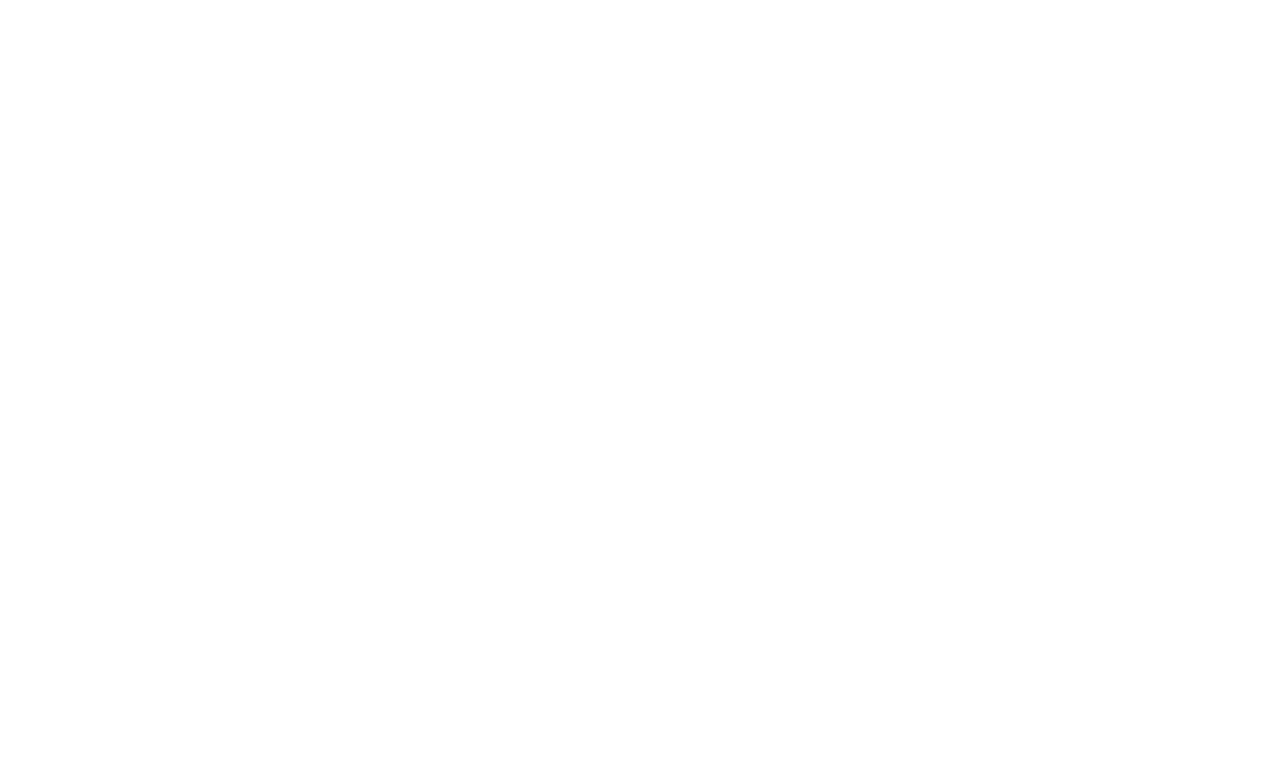
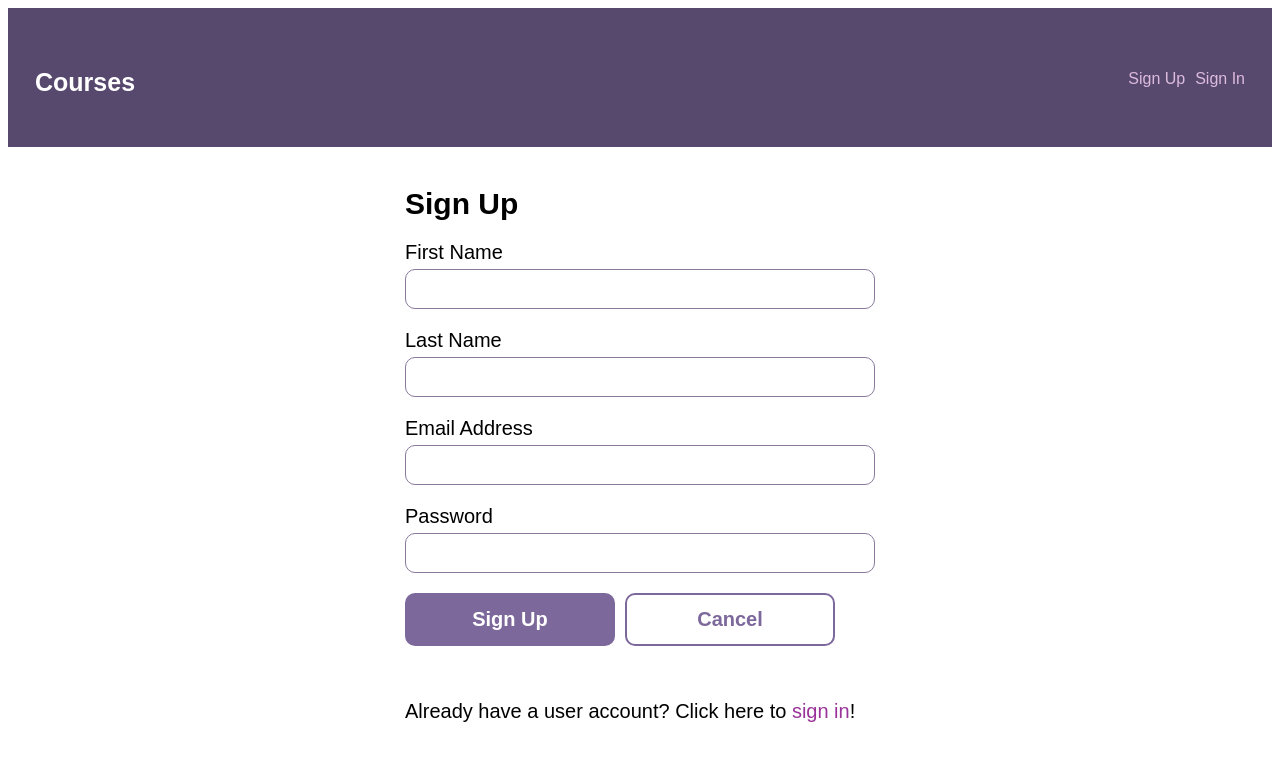
Before and after one commit to ccarver80/React-REST-FS-API, a React (Create React App) app in the folder client/: page /signup in a window 1280 px wide. Before the commit this address had no page. Shown: the top 760 px of the page. Built offline with nearby package versions, Linux system fonts and the light colour scheme; the HTML template or start-up script is replaced by a standard one.

Commit message:
building userSignIn route

```diff
--- a/client/src/App.js
+++ b/client/src/App.js
@@ -5,6 +5,7 @@
 //Components:
 import Courses from './Components/Courses';
 import CourseDetail from './Components/CourseDetail';
+import UserSignIn from './Components/UserSignIn'
 
 
 function App() {
@@ -14,6 +15,7 @@
       <Routes>
         <Route exact path="/" element={<Courses />} />
         <Route path="/api/courses/:id" element={<CourseDetail />} />
+        <Route path="/signup" element={<UserSignIn />} />
       </Routes>
 
      </BrowserRouter>
--- a/client/src/Components/CourseDetail.js
+++ b/client/src/Components/CourseDetail.js
@@ -1,6 +1,6 @@
 import React, { useReducer } from "react";
 import { useState, useEffect } from "react";
-import ReactMarkdown from 'react-markdown'
+import ReactMarkdown from "react-markdown";
 import { useParams, Link } from "react-router-dom";
 
 function CourseDetail() {
@@ -13,12 +13,10 @@
       fetch("http://localhost:5000/api/courses/" + params.id)
         .then((res) => res.json())
         .then((data) => setCourse(data))
-        .catch(err => console.log("OH NO", err));
+        .catch((err) => console.log("OH NO", err));
     }
     fetchData();
   }, []);
-
-
 
   return (
     // ==================================================================================
@@ -67,9 +65,18 @@
           <form>
             <div className="main--flex">
               <div>
+                {/* Header of each course */}
                 <h3 className="course--detail--title">Course</h3>
                 <h4 className="course--name">{course.title}</h4>
-                {/* <p>By {course.User.firstName}</p>    WILL NOT RENDER KEEPS THROWING A "UNDEFINED" ERROR */}
+
+                {/*Conditinal Statement to check if user name exists. Had problems rendering without the conditional statement*/}
+                {course.User ? (
+                  <p>
+                    By: {course.User.firstName} {course.User.lastName}
+                  </p>
+                ) : (
+                  <p>"Uh oh, could not get name"</p>
+                )}
 
                 {/* Markdown description */}
                 <ReactMarkdown children={course.description} />
@@ -79,10 +86,10 @@
                 <p>{course.estimatedTime}</p>
 
                 <h3 className="course--detail--title">Materials Needed</h3>
-                <ul className="course--detail--list">
-                  <ReactMarkdown children={course.materialsNeeded} />
-                </ul>
 
+                <ReactMarkdown className="course--detail--list">
+                  {course.materialsNeeded}
+                </ReactMarkdown>
               </div>
             </div>
           </form>
--- a/client/src/Components/Courses.js
+++ b/client/src/Components/Courses.js
@@ -15,6 +15,19 @@
   }, []);
 
   return (
+    <body>
+    <header>
+            <div className="wrap header--flex">
+                <h1 className="header--logo"><Link to="/">Courses</Link></h1>
+                <nav>
+                    <ul className="header--signedout">
+                        <li><Link to="/signup">Sign Up</Link></li>
+                        <li><Link to="sign-in.html">Sign In</Link></li>
+                    </ul>
+                </nav>
+            </div>
+        </header>
+
     <div className="wrap main--grid">
       {/* Map over all courses in datatbase */}
       {courses.map((course) => (
@@ -46,7 +59,7 @@
       </Link>
     </div>
 
-
+    </body>
   );
 }
 
--- /dev/null
+++ b/client/src/Components/UserSignIn.js
@@ -0,0 +1,82 @@
+import React from "react";
+import {Link, useNavigate} from 'react-router-dom'
+import {useState, useEffect,} from 'react'
+
+function UserSignIn() {
+
+    const [userInfo, setUserInfo] = useState({
+        "firstName": '',
+        "lastName": '',
+        'emailAddress': '',
+        'password': '',
+    })
+
+    const sendUserInfo = (e) => {
+            e.preventDefault();
+            console.log(userInfo)
+        fetch('http://localhost:5000/api/users', {
+            method: 'POST',
+            headers : {
+                'Content-Type': 'application/json',
+            },
+            body: JSON.stringify(userInfo)
+        })
+        .then((res) => res.json())
+        .then(data => {
+            console.log('SENT SUCCCESS!', data)
+        })
+        .catch((err) => {
+            console.log(err)
+        })
+
+    }
+
+
+
+
+  return (
+
+    <div id='root'>
+      <header>
+        <div className="wrap header--flex">
+          <h1 className="header--logo">
+            <Link to="/">Courses</Link>
+          </h1>
+          <nav>
+            <ul className="header--signedout">
+              <li>
+                <Link to="/signup">Sign Up</Link>
+              </li>
+              <li>
+                <Link to="sign-in.html">Sign In</Link>
+              </li>
+            </ul>
+          </nav>
+        </div>
+      </header>
+
+      <main>
+            <div className="form--centered">
+                <h2>Sign Up</h2>
+
+                <form onSubmit={sendUserInfo}>
+                    <label htmlFor="firstName">First Name</label>
+                    <input id="firstName" name="firstName" type="text" value={userInfo.firstName} onChange={(e) => setUserInfo({...userInfo, firstName: e.target.value})}  required/>
+                    <label htmlFor="lastName">Last Name</label>
+                    <input id="lastName" name="lastName" type="text" value={userInfo.lastName} onChange={(e) => setUserInfo({...userInfo, lastName: e.target.value})} />
+                    <label htmlFor="emailAddress">Email Address</label>
+                    <input id="emailAddress" name="emailAddress" type="email" value={userInfo.emailAddress} onChange={(e) => setUserInfo({...userInfo, emailAddress: e.target.value})} />
+                    <label htmlFor="password">Password</label>
+                    <input id="password" name="password" type="password" value={userInfo.password} onChange={(e) => setUserInfo({...userInfo, password: e.target.value})} />
+                    <button className="button" type="submit">Sign Up</button><Link to="/"><button className="button button-secondary">Cancel</button></Link>
+                </form>
+
+                <p>Already have a user account? Click here to <Link to="sign-in.html">sign in</Link>!</p>
+            </div>
+        </main>
+    </div>
+
+  );
+}
+
+export default UserSignIn;
```
Also changed, not shown: 1 other file (tests, documents, lock files or other folders). Lines whose indentation alone changed are shown as unchanged.
